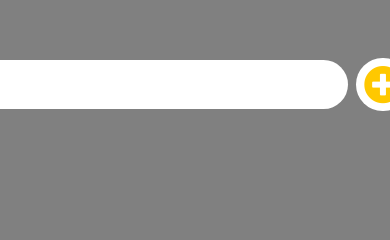
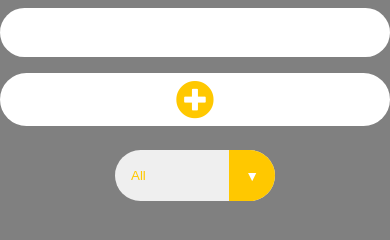
Before and after one commit to SharjAhmed/To-Do-List, a plain HTML site: page index.html in a window 390 px wide. Drawn offline with Linux system fonts and the light colour scheme.

Commit message:
added responsive design

```diff
--- a/assets/style.css
+++ b/assets/style.css
@@ -163,3 +163,29 @@ select {
     background: white;
     color: rgb(255, 200, 0);
 }
+
+@media screen and (max-width: 768px) {
+    /* Styles for mobile devices */
+    body {
+        font-size: 14px;
+    }
+
+    form {
+        flex-direction: column;
+        align-items: center;
+    }
+
+    form input,
+    form button {
+        width: 100%;
+        margin: 0.5rem 0;
+    }
+
+    .todo-list {
+        min-width: 90%;
+    }
+
+    .select {
+        margin: 1rem 0;
+    }
+}
```
